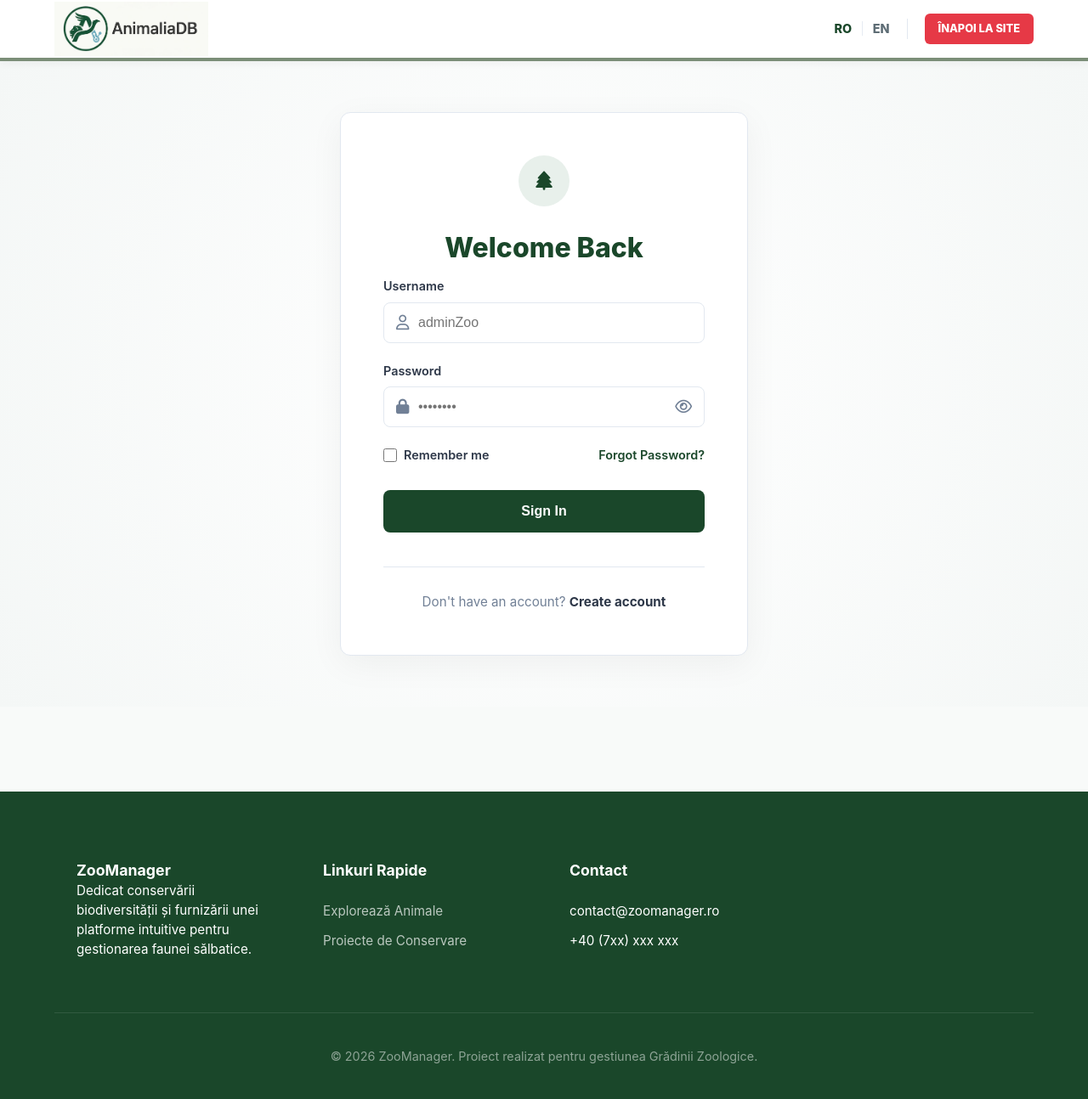
After one commit to SoareAntonio/Proiect_Web, a PHP site: page /login.html in a window 1280 px wide. The commit adds this page. Shown: the whole page at 85% size. Run offline with PHP 8.4, Linux system fonts and the light colour scheme.

Commit message:
feat:pagina login si disignul in css

```diff
--- a/frontend/index.html
+++ b/frontend/index.html
@@ -13,7 +13,7 @@
   <body>
 
     <nav>
-      <a class="logo" href="zoo.html">
+      <a class="logo" href="index.html">
           <img src="./assets/images/logo.png" alt="AnimaliaDB Logo">
       </a>
 
@@ -34,7 +34,7 @@
 
         <a class="btn-admin" href="admin.html">ADMIN DASHBOARD</a>
 
-        <a class="user-profile" href="profile.html">
+        <a class="user-profile" href="login.html">
           <div class="avatar">JD</div>
           <span class="user-name">User</span>
           <span class="dropdown-arrow">▼</span>
--- /dev/null
+++ b/frontend/login.html
@@ -0,0 +1,104 @@
+<!DOCTYPE html>
+<html lang="ro">
+<head>
+    <meta charset="UTF-8">
+    <meta name="viewport" content="width=device-width, initial-scale=1.0">
+    <title>ZooManager - Autentificare</title>
+
+    <link rel="stylesheet" href="./style/zoo/base.css">
+    <link rel="stylesheet" href="./style/zoo/navbar.css">
+    <link rel="stylesheet" href="./style/zoo/footer.css">
+
+    <link rel="stylesheet" href="./style/user/login.css">
+
+    <link rel="stylesheet" href="https://cdnjs.cloudflare.com/ajax/libs/font-awesome/6.4.0/css/all.min.css">
+</head>
+<body>
+
+    <nav>
+      <a class="logo" href="index.html">
+          <img src="./assets/images/logo.png" alt="AnimaliaDB Logo">
+      </a>
+      <div class="nav-actions">
+        <div class="lang-switcher">
+          <a href="#" class="active">RO</a>
+          <span class="separator">|</span>
+          <a href="#">EN</a>
+        </div>
+        <div class="vertical-divider"></div>
+        <a class="btn-exit" href="index.html">ÎNAPOI LA SITE</a>
+      </div>
+    </nav>
+
+    <main class="login-wrapper">
+        <div class="login-card">
+
+            <div class="icon-header">
+                <div class="circle-icon">
+                    <i class="fas fa-tree"></i>
+                </div>
+            </div>
+
+            <h1>Welcome Back</h1>
+
+
+            <form id="form-login-modern">
+                <div class="input-group">
+                    <label for="username">Username</label>
+                    <div class="input-wrapper">
+                        <i class="far fa-user icon-left"></i>
+                        <input type="text" id="username" placeholder="adminZoo" required>
+                    </div>
+                </div>
+
+                <div class="input-group">
+                    <label for="password">Password</label>
+                    <div class="input-wrapper">
+                        <i class="fas fa-lock icon-left"></i>
+                        <input type="password" id="password" placeholder="••••••••" required>
+                        <i class="far fa-eye icon-right" id="toggle-password"></i>
+                    </div>
+                </div>
+
+                <div class="form-actions">
+                    <label class="remember-me">
+                        <input type="checkbox"> Remember me
+                    </label>
+                    <a href="#" class="forgot-link">Forgot Password?</a>
+                </div>
+
+                <button type="submit" id="btn-login" class="btn-submit">Sign In</button>
+            </form>
+
+            <div class="card-footer">
+                Don't have an account? <a href="#">Create account</a>
+            </div>
+        </div>
+    </main>
+
+    <footer>
+      <div class="footer-grid">
+        <div class="footer-col">
+          <h3 class="logo-text-footer">ZooManager</h3>
+          <p class="footer-desc">Dedicat conservării biodiversității și furnizării unei platforme intuitive pentru gestionarea faunei sălbatice.</p>
+        </div>
+        <div class="footer-col">
+          <h4>Linkuri Rapide</h4>
+          <ul>
+            <li><a href="#">Explorează Animale</a></li>
+            <li><a href="#">Proiecte de Conservare</a></li>
+          </ul>
+        </div>
+        <div class="footer-col">
+          <h4>Contact</h4>
+          <ul>
+            <li>contact@zoomanager.ro</li>
+            <li>+40 (7xx) xxx xxx</li>
+          </ul>
+        </div>
+      </div>
+      <div class="footer-bottom"> © 2026 ZooManager. Proiect realizat pentru gestiunea Grădinii Zoologice. </div>
+    </footer>
+
+</body>
+</html>
--- /dev/null
+++ b/frontend/style/user/login.css
@@ -0,0 +1,169 @@
+.login-wrapper {
+    display: flex;
+    justify-content: center;
+    align-items: center;
+    padding: 60px 20px;
+    background: radial-gradient(circle at center, #ffffff 0%, #f4f7f6 100%);
+    flex: 1;
+}
+
+.login-card {
+    background: #ffffff;
+    width: 100%;
+    max-width: 480px;
+    padding: 50px;
+    border-radius: 12px;
+    box-shadow: 0 10px 40px rgba(0, 0, 0, 0.05);
+    border: 1px solid #e2e8f0;
+    text-align: center;
+}
+
+.icon-header {
+    display: flex;
+    justify-content: center;
+    margin-bottom: 25px;
+}
+
+.circle-icon {
+    width: 60px;
+    height: 60px;
+    background-color: #e8f0eb;
+    color: #1a472a;
+    border-radius: 50%;
+    display: flex;
+    align-items: center;
+    justify-content: center;
+    font-size: 1.4rem;
+}
+
+.login-card h1 {
+    font-size: 2rem;
+    color: #1a472a;
+    margin-bottom: 10px;
+    font-weight: 800;
+}
+
+.subtitle {
+    color: #718096;
+    font-size: 0.95rem;
+    margin-bottom: 40px;
+    line-height: 1.5;
+}
+
+
+#form-login-modern {
+    text-align: left;
+}
+
+.input-group {
+    margin-bottom: 22px;
+}
+
+.input-group label {
+    display: block;
+    font-size: 0.9rem;
+    font-weight: 600;
+    margin-bottom: 8px;
+    color: #2d3748;
+}
+
+.input-wrapper {
+    position: relative;
+    display: flex;
+    align-items: center;
+}
+
+.input-wrapper input {
+    width: 100%;
+    padding: 14px 40px;
+    border: 1px solid #e2e8f0;
+    border-radius: 8px;
+    font-size: 1rem;
+    color: #2d3748;
+    transition: all 0.2s ease;
+    background: white;
+}
+
+.input-wrapper input:focus {
+    outline: none;
+    border-color: #1a472a;
+    box-shadow: 0 0 0 3px #e8f0eb;
+}
+
+.icon-left {
+    position: absolute;
+    left: 15px;
+    color: #718096;
+    font-size: 1.1rem;
+}
+
+.icon-right {
+    position: absolute;
+    right: 15px;
+    color: #718096;
+    cursor: pointer;
+    font-size: 1.1rem;
+}
+
+.form-actions {
+    display: flex;
+    justify-content: space-between;
+    align-items: center;
+    margin-bottom: 30px;
+    font-size: 0.9rem;
+    font-weight: 600;
+}
+
+.remember-me {
+    display: flex;
+    align-items: center;
+    gap: 8px;
+    cursor: pointer;
+    color: #2d3748;
+}
+
+.remember-me input {
+    width: 16px;
+    height: 16px;
+    accent-color: #1a472a;
+}
+
+.forgot-link {
+    color: #1a472a;
+    text-decoration: none;
+}
+
+.forgot-link:hover {
+    text-decoration: underline;
+}
+
+.btn-submit {
+    width: 100%;
+    padding: 16px;
+    background-color: #1a472a;
+    color: #ffffff;
+    border: none;
+    border-radius: 8px;
+    font-size: 1rem;
+    font-weight: 700;
+    cursor: pointer;
+    transition: background-color 0.2s;
+}
+
+.btn-submit:hover {
+    background-color: #12331d;
+}
+
+.card-footer {
+    margin-top: 40px;
+    padding-top: 30px;
+    border-top: 1px solid #e2e8f0;
+    font-size: 0.95rem;
+    color: #718096;
+}
+
+.card-footer a {
+    color: #2d3748;
+    font-weight: 700;
+    text-decoration: none;
+}
--- a/frontend/style/zoo/base.css
+++ b/frontend/style/zoo/base.css
@@ -22,4 +22,8 @@ body {
     color: var(--text-main);
     line-height: 1.5;
     font-size: 0.95rem;
+    display: flex;
+    flex-direction: column;
+    min-height: 100vh;
+    margin: 0;
 }
```
